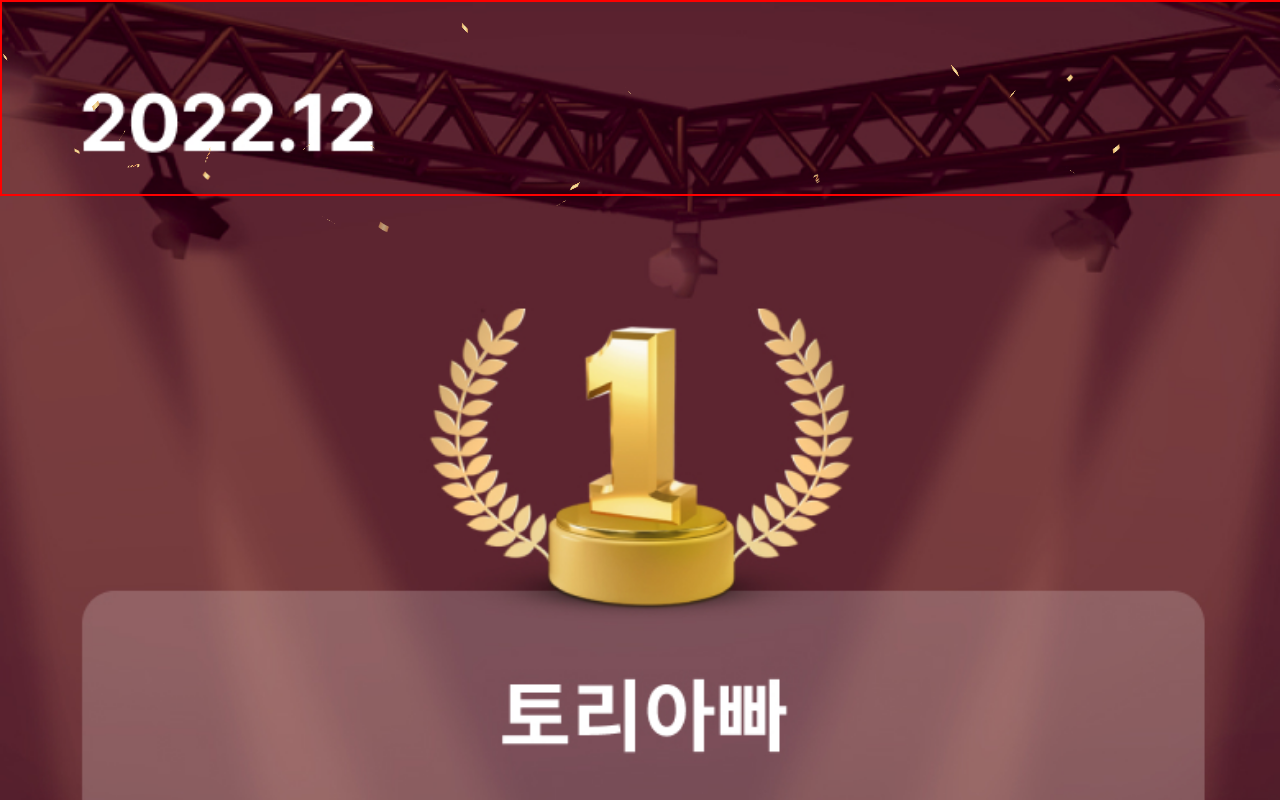
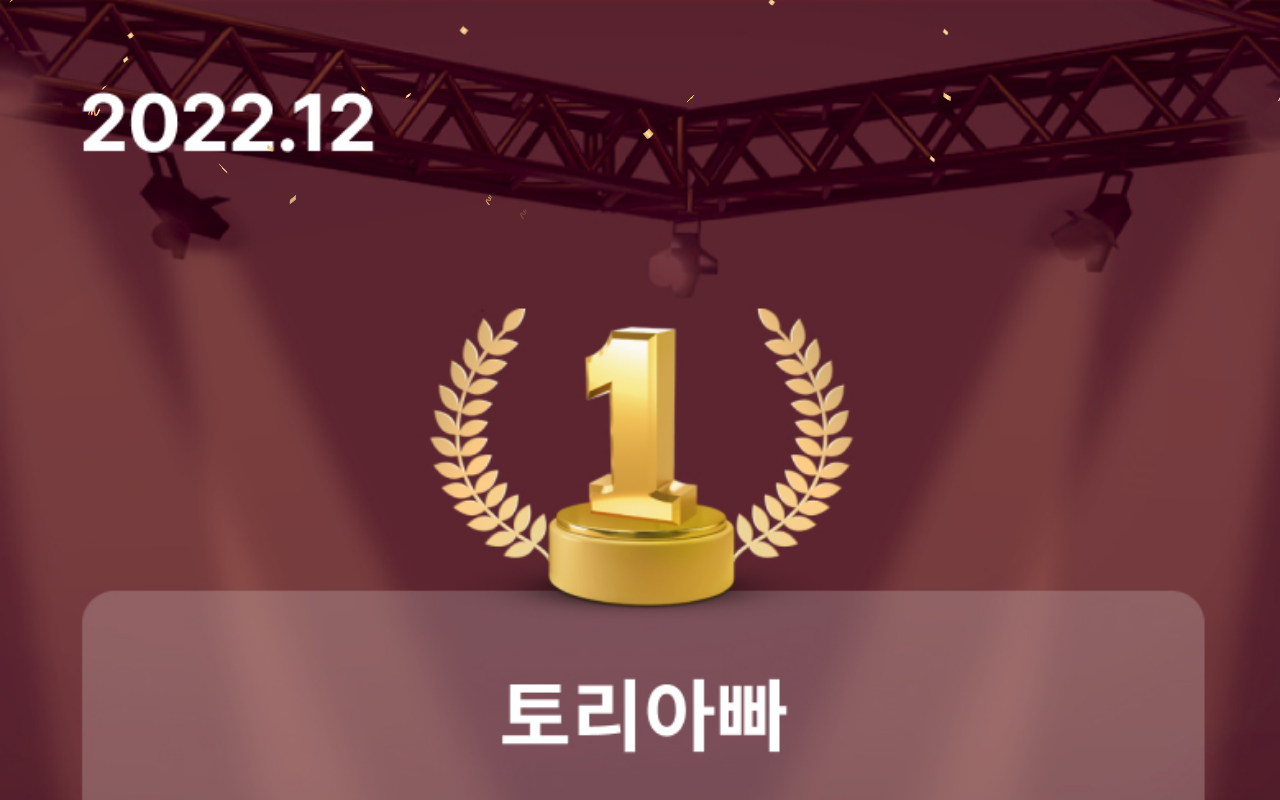
Before and after one commit to myeolgu/canvas, a plain HTML site: page index.html in a window 1280 px wide. Drawn offline with Linux system fonts and the light colour scheme.

Commit message:
dfgdfggdffdgfdgfdggfdgfd

```diff
--- a/css/style.css
+++ b/css/style.css
@@ -15,12 +15,3 @@ body {
   position: absolute;
   top: 0;
 }
-
-.border {
-  content: '';
-  position: absolute;
-  top: 0;
-  height: 192px;
-  width: 100%;
-  border: 2px solid red;
-}
--- a/index.html
+++ b/index.html
@@ -15,10 +15,7 @@
 
 	<body>
 
-		<div class="border">
 
-
-		</div>
 		<canvas class="confetti"></canvas>
 
   </body>
--- a/js/main.js
+++ b/js/main.js
@@ -1,4 +1,4 @@
-let W = window.innerWidth;
+let W = document.querySelector('.confetti').offsetWidth;
 let H = document.querySelector('.confetti').offsetHeight;
 const canvas = document.querySelector('.confetti');
 const context = canvas.getContext("2d");
@@ -24,13 +24,14 @@ function randomFromTo(from, to) {
 }
 
 function confettiParticle() {
+  // 이미지 넓이 세팅
+  // x,y 값에 W값이랑 H값을 곱합니다.
   this.x = Math.random() * W;
   this.y = -Math.random() * H;
-  this.r = randomFromTo(6, 12); // 6px 부터 12px 까지
-  this.d = Math.random() * maxConfettis - 6;
+  this.r = randomFromTo(6, 12);
+  this.d = Math.random() * maxConfettis;
   this.paper = selectRandomPaper();
-  this.tilt = Math.floor(Math.random() * 12) - 6;
-  this.tiltAngleIncremental = Math.random() * 0.02 + 0.06; // 회전 속도 조절
+  this.tiltAngleIncremental = Math.random() * 0.3; // 회전 속도 조절
   this.tiltAngle = 0;
   this.speed = 0.2 + Math.random() * 0;
   this.opacity = 1;
@@ -44,16 +45,14 @@ function confettiParticle() {
     context.translate(this.x, this.y);
 
     if (this.paper === paperContainer[0]) {
-      context.rotate(this.tilt * Math.PI / 180);
+      // 이미지 1번("paper01.png")에 대한 3D 회전 설정
+      context.transform(1, 0, 0, 1, 0, 0);
+      context.transform(Math.cos(this.tiltAngle), 0, Math.sin(this.tiltAngle), 1, 0, 0);
+      context.transform(Math.cos(0), Math.sin(0), -Math.sin(0), Math.cos(0), 0, 0);
     } else if (this.paper === paperContainer[1]) {
-      // 이미지 2번("paper02.png")에 대한 회전 속도 조절
+      // 이미지 2번("paper02.png")에 대한 2D 회전 설정 유지
       context.rotate(this.tiltAngle);
     }
-
-    context.transform(1, 0, 0, 1, 0, 0);
-    context.transform(Math.cos(this.tiltAngle), 0, Math.sin(this.tiltAngle), 1, 0, 0);
-    context.transform(Math.cos(0), Math.sin(0), -Math.sin(0), Math.cos(0), 0, 0);
-
     context.drawImage(this.image, -this.r / 2, -this.r / 2, this.r, this.r);
     context.restore();
   };
@@ -61,15 +60,17 @@ function confettiParticle() {
   this.update = function () {
     this.tiltAngle += this.tiltAngleIncremental;
     this.y += (Math.cos(this.d) + 1 + this.r / 2) * this.speed;
-    this.x += Math.sin(this.d) * 0.5;
-    this.tilt = Math.sin(this.tiltAngle - this.y / H * Math.PI) * 15;
-
+    this.x += Math.sin(this.d) * 0.5; // x좌표 불규칙하게 이동
     if (this.y > H || this.opacity <= 0.01) {
       this.y = -Math.random() * H;
       this.x = Math.random() * W;
       this.opacity = 1;
     } else if (this.y > 0.8 * H) {
-      this.opacity -= 0.01 + (0.004 * (H - this.y) / (0.2 * H));
+      this.opacity -= 0.03 + (0.004 * (H - this.y) / (0.2 * H));
+      // 여기에서 80% 이상일 때 opacity를 0으로 설정
+      if (this.opacity < 0.0) {
+        this.opacity = 0;
+      }
     }
   };
 }
@@ -87,22 +88,10 @@ function Draw() {
   return results;
 }
 
-window.addEventListener(
-  "resize",
-  function () {
-    W = window.innerWidth;
-    H = window.innerHeight;
-    canvas.width = window.innerWidth;
-    canvas.height = window.innerHeight;
-  },
-  false
-);
-
-// 이미지 2번("paper02.png")에 대한 객체 생성 및 tiltAngleIncremental 값 조절
+// 이미지 1번("paper01.png")에 대한 객체 생성 및 3D 회전 설정
 for (var i = 0; i < maxConfettis; i++) {
   if (i % 2 === 0) {
     const particle = new confettiParticle();
-    particle.tiltAngleIncremental = Math.random() * 0.005 + 0.003; // 이미지 2번의 회전 속도 조절
     particles.push(particle);
   } else {
     particles.push(new confettiParticle());
```
